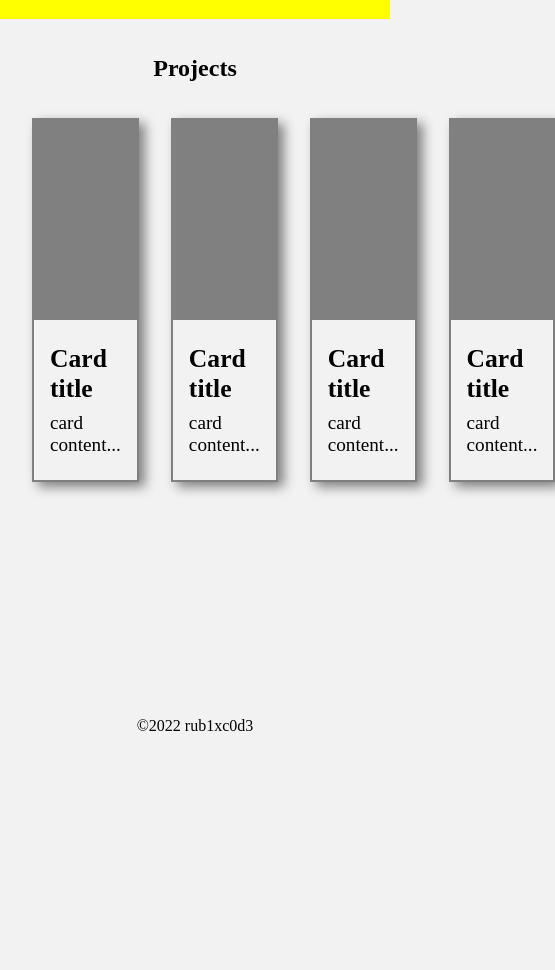
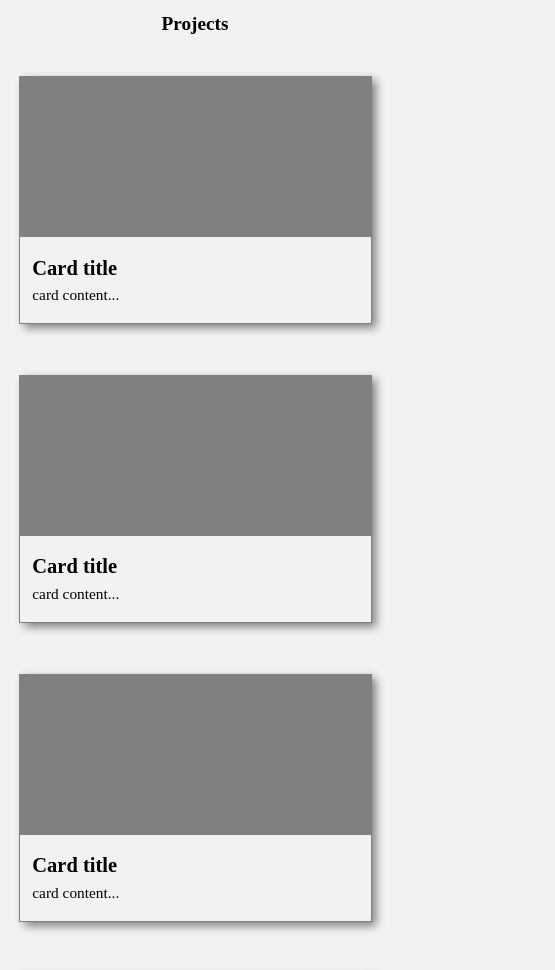
Before and after one commit to rub1xc0d3/javascript-playground, a plain HTML site: page index.html in a window 390 px wide. Shown: the part 93-1063 px from the top of the page, 555 px wide, since content can reach past the window. Before the commit the page ends 844 px from the top, so only its background shows below. Drawn offline with Linux system fonts and the light colour scheme.

Commit message:
media query support added

```diff
--- a/css/style.css
+++ b/css/style.css
@@ -1,10 +1,18 @@
+html {
+    zoom: 80%;
+}
+
 body {
     font-family: 'Source Code Pro';
     background-color: rgba(0, 0, 0, 0.05);
     margin: 0;
     padding: 0;
-    width: 100vw;
+    width: 100%;
     height: 100vh;
+}
+
+.page {
+    width: 100%;
 }
 
 .page header {
@@ -13,9 +21,14 @@ body {
     padding: 16px;
 }
 
-.page main section {
+.page main, .page header #title {
+    width: 90%;
+    margin: 0 auto;
+}
+
+/*.page main section {
     padding: 16px;
-}
+}*/
 
 .page main section h2 {
     text-align: center;
@@ -23,16 +36,16 @@ body {
 
 .page main section .main-content {
     display: flex;
-}
-
-.page main section .main-content .card {
-    display: flex;
     flex-wrap: wrap;
     flex-direction: row;
     align-content: center;
     align-items: center;
-    flex: 4;
-    margin: 16px;
+}
+
+.page main section .main-content .card {
+    width: 100%;
+    flex: 20%;
+    margin: 32px;
     border: 2px solid grey;
     box-shadow: 6px 5px 11px grey;
 }
@@ -67,6 +80,31 @@ body {
 .page footer {
     position: absolute;
     bottom: 0;
-    width: 100%;
+    width: inherit;
+    padding-bottom: 32px;
     text-align: center;
 }
+
+@media only screen and (max-width: 768px) {
+    /* For mobile phones: */
+    .page main section .main-content {
+        flex-direction: column;
+    }
+}
+
+@media only screen and (max-width: 1235px) {
+    /* For tablets and mini desktops: */
+ /*   .page main, .page header #title {
+        width: 100%;
+    }*/
+
+    .page main section .main-content .card {
+        flex: 40%;
+    }
+
+    .page footer {
+        position: relative;
+        width: 100%;
+        text-align: center;
+    }
+}
--- a/index.html
+++ b/index.html
@@ -11,7 +11,7 @@
 <body>
 <div class="page">
     <header>
-        <div>
+        <div id="title">
             <h1>JavaScript Playground</h1>
         </div>
     </header>
@@ -19,6 +19,42 @@
         <section>
             <h2>Projects</h2>
             <div class="main-content">
+                <div class="card">
+                    <a href="#">
+                        <div class="card-img"></div>
+                        <div class="card-content">
+                            <h3>Card title</h3>
+                            <p>card content...</p>
+                        </div>
+                    </a>
+                </div>
+                <div class="card">
+                    <a href="#">
+                        <div class="card-img"></div>
+                        <div class="card-content">
+                            <h3>Card title</h3>
+                            <p>card content...</p>
+                        </div>
+                    </a>
+                </div>
+                <div class="card">
+                    <a href="#">
+                        <div class="card-img"></div>
+                        <div class="card-content">
+                            <h3>Card title</h3>
+                            <p>card content...</p>
+                        </div>
+                    </a>
+                </div>
+                <div class="card">
+                    <a href="#">
+                        <div class="card-img"></div>
+                        <div class="card-content">
+                            <h3>Card title</h3>
+                            <p>card content...</p>
+                        </div>
+                    </a>
+                </div>
                 <div class="card">
                     <a href="#">
                         <div class="card-img"></div>
```
